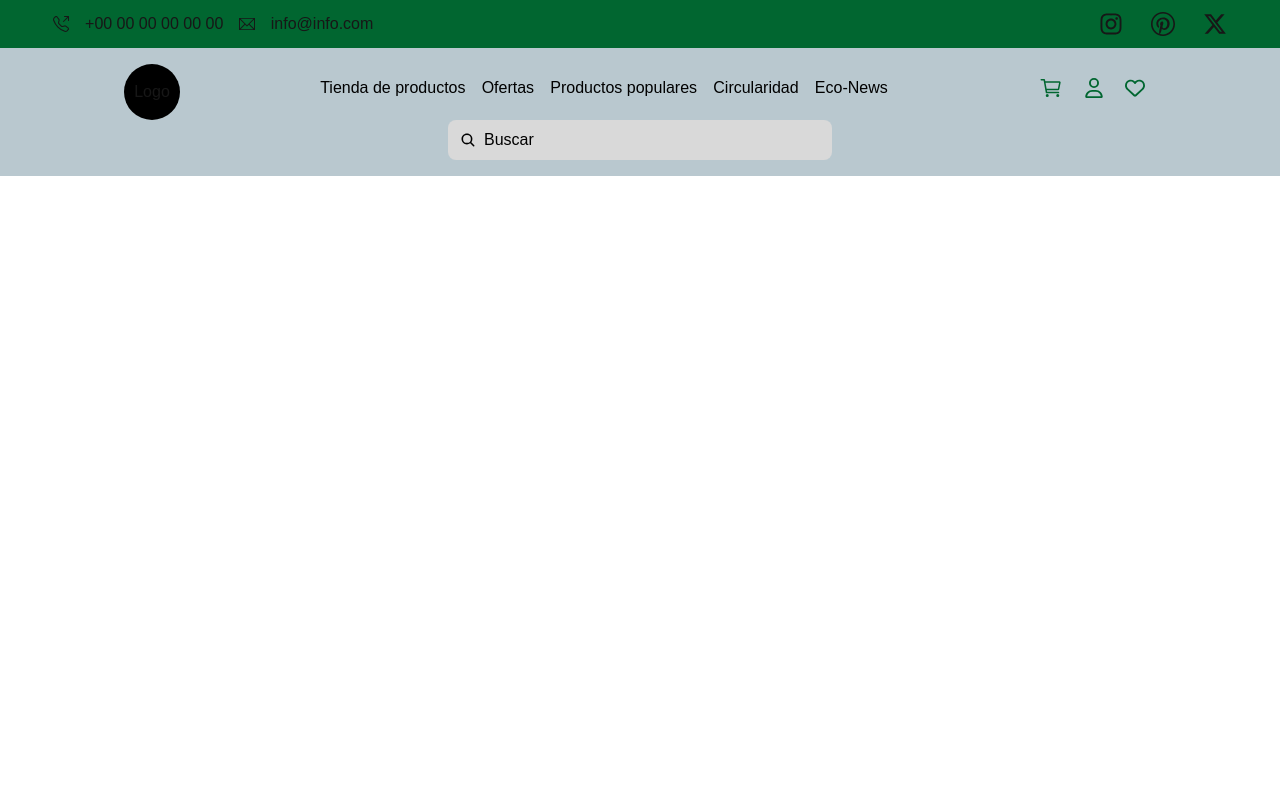
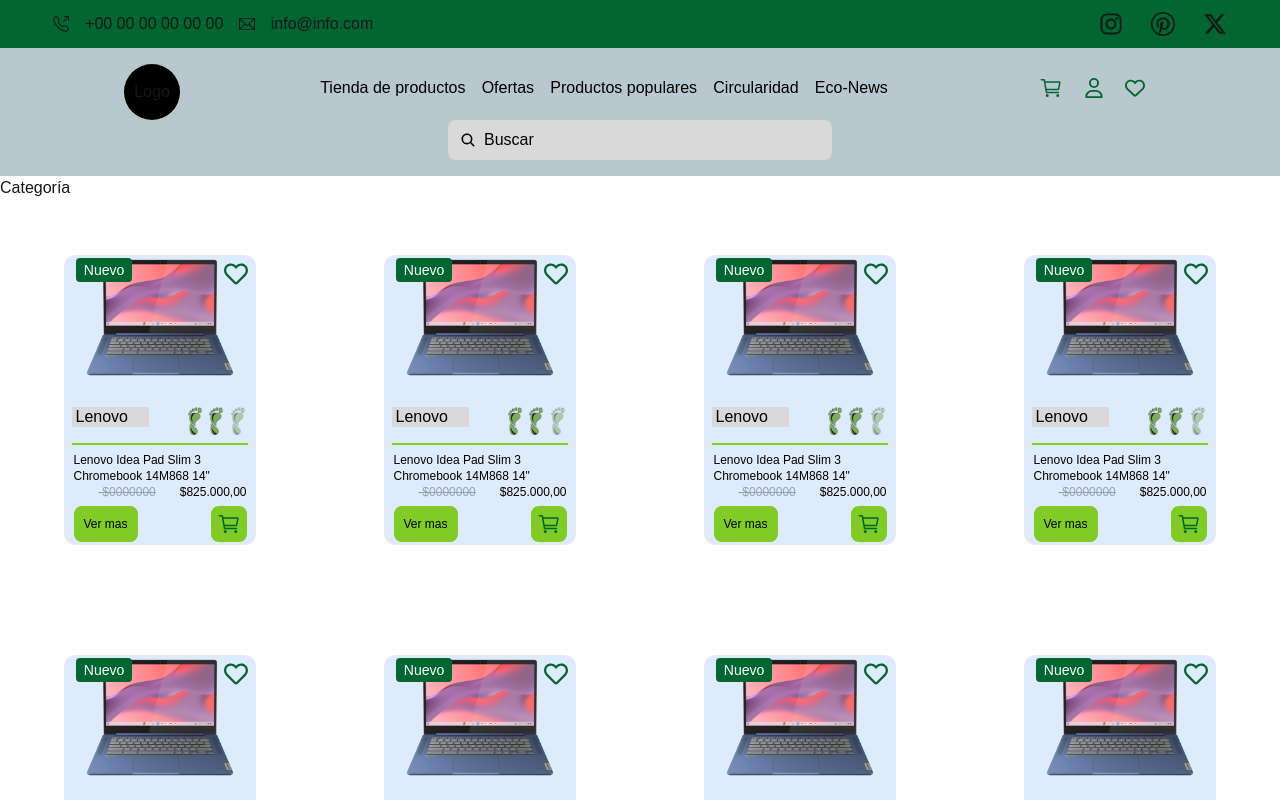
Before and after one commit to No-Country-simulation/S11-25-Equipo-54-WebApp, a Next.js app in the folder frontend/: page / in a window 1280 px wide. Shown: the top 800 px of the page. Built offline with nearby package versions, Linux system fonts and the light colour scheme.

Commit message:
feat: add Category component

```diff
--- /dev/null
+++ b/frontend/src/app/components/card/Card.tsx
@@ -0,0 +1,62 @@
+import Image from "next/image";
+import IMG_LENOVO from "../../../../public/category/Lenovo_Idea_Pad_Slim_3_Chromebook_1.png";
+import IMG_FOOT from "../../../../public/category/icon-footprint-01.png";
+import { IoCartOutline } from "react-icons/io5";
+import { FaRegHeart } from "react-icons/fa";
+import { FaHeart } from "react-icons/fa6";
+
+interface Props {
+  name: string;
+}
+
+const Card = ({ name }: Props) => {
+  return (
+    <div className="w-48 h-[290px] rounded-xl flex flex-col justify-around items-center  bg-navbar-card text-black">
+      <figure className="relative">
+        <Image src={IMG_LENOVO} alt="Lenovo_Pad_Slim_3" />
+        <p className="w-14 h-6 inline-flex items-center justify-center text-sm rounded-sm bg-primary-green text-white absolute top-0 left-3">
+          Nuevo
+        </p>
+        <button>
+          <FaRegHeart className="text-2xl absolute top-1 right-2  text-primary-green" />
+        </button>
+      </figure>
+      <div className="w-[177px] h-[30px] flex justify-between">
+        <p className="w-[77px] h-5 pl-1 inline-flex items-center   bg-primary-white font-medium">
+          {name}
+        </p>
+
+        <div className="w-16 h-9  flex justify-around">
+          <figure className="w-4 h-8">
+            <Image src={IMG_FOOT} alt="footprint" />
+          </figure>
+          <figure className="w-4 h-8">
+            <Image src={IMG_FOOT} alt="footprint" />
+          </figure>
+          <figure className="w-4 h-8 opacity-50">
+            <Image src={IMG_FOOT} alt="footprint" />
+          </figure>
+        </div>
+      </div>
+      <hr className="w-11/12  border-b text-button-green " />
+
+      <div className="text-xs">
+        <div className="w-[173px] h-8">
+          <p>Lenovo Idea Pad Slim 3</p>
+          <p>Chromebook 14M868 14&quot;</p>
+        </div>
+        <div className="w-[173px] h-4 flex justify-end gap-x-6">
+          <p className="line-through text-gray-400">-$0000000 </p>
+          <p>$825.000,00</p>
+        </div>
+      </div>
+      <div className="w-[173px] h-9 text-xs flex justify-between ">
+        <button className="w-16 h-9 rounded-lg bg-button-green">Ver mas</button>
+        <button className="w-9 h-9 inline-flex justify-center items-center  rounded-lg bg-button-green ">
+          <IoCartOutline className="text-2xl text-primary-green" />
+        </button>
+      </div>
+    </div>
+  );
+};
+export default Card;
--- /dev/null
+++ b/frontend/src/app/components/category/Category.tsx
@@ -0,0 +1,50 @@
+import Card from "../card/Card";
+
+const Category = () => {
+  const cards = [
+    {
+      id: 1,
+      name: "Lenovo",
+    },
+    {
+      id: 2,
+      name: "Lenovo",
+    },
+    {
+      id: 3,
+      name: "Lenovo",
+    },
+    {
+      id: 4,
+      name: "Lenovo",
+    },
+    {
+      id: 5,
+      name: "Lenovo",
+    },
+    {
+      id: 6,
+      name: "Lenovo",
+    },
+    {
+      id: 7,
+      name: "Lenovo",
+    },
+    {
+      id: 8,
+      name: "Lenovo",
+    },
+  ];
+  return (
+    <>
+      <h2>Categoría</h2>
+
+      <section className="w-full h-dvh grid grid-cols-4 place-items-center">
+        {cards.map((card) => (
+          <Card key={card.id} name={card.name} />
+        ))}
+      </section>
+    </>
+  );
+};
+export default Category;
--- a/frontend/src/app/page.tsx
+++ b/frontend/src/app/page.tsx
@@ -1,10 +1,12 @@
 import Header from "./components/header/Header";
 import "../../src/styles/globals.css";
+import Category from "./components/category/Category";
 
 export default function Home() {
   return (
     <div>
       <Header />
+      <Category />
     </div>
   );
 }
--- a/frontend/src/styles/globals.css
+++ b/frontend/src/styles/globals.css
@@ -9,6 +9,8 @@
   --color-primary-green: #016630;
   --color-header-blue: #b9c8cf;
   --color-primary-white: #d9d9d9;
+  --color-navbar-card: #ddebfa;
+  --color-button-green: #80cb26;
 }
 
 @theme inline {
```
Also changed, not shown: frontend/public/category/Lenovo_Idea_Pad_Slim_3_Chromebook_1.png (added), frontend/public/category/icon-footprint-01.png (added).
